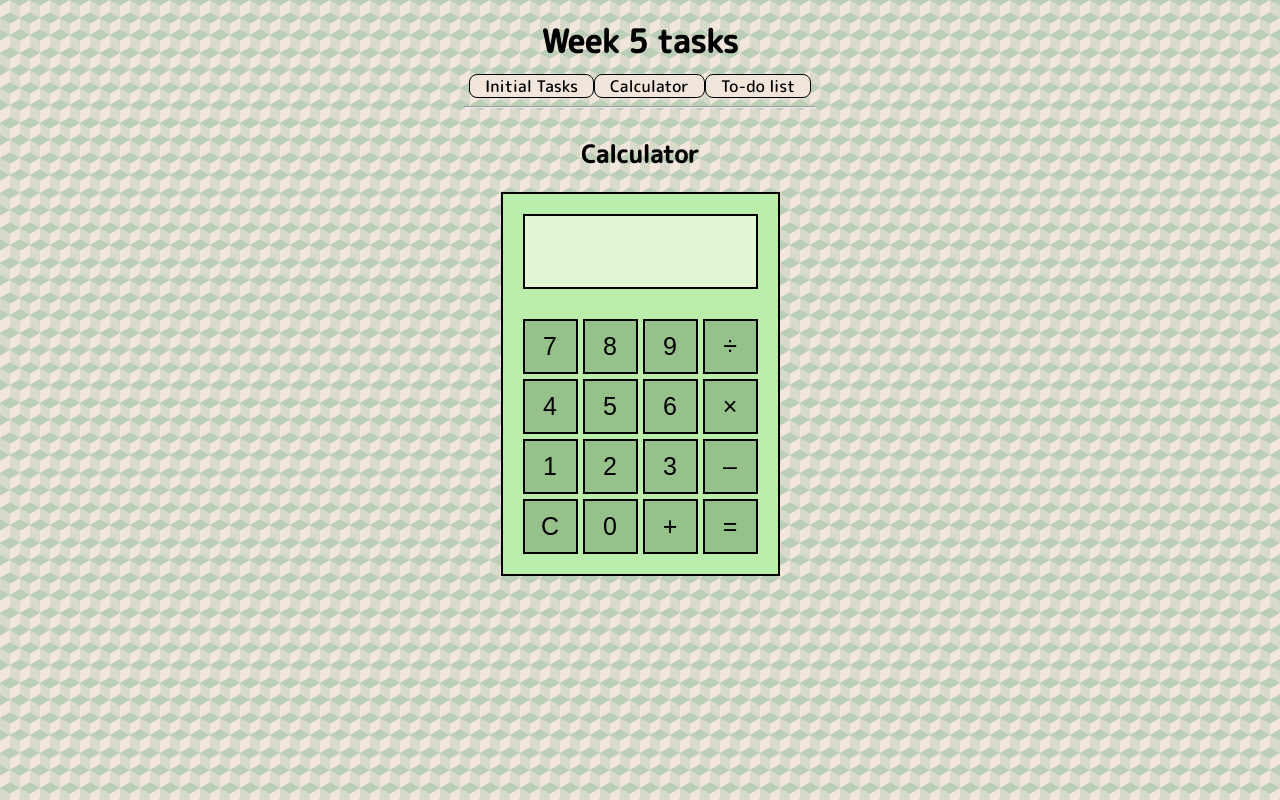
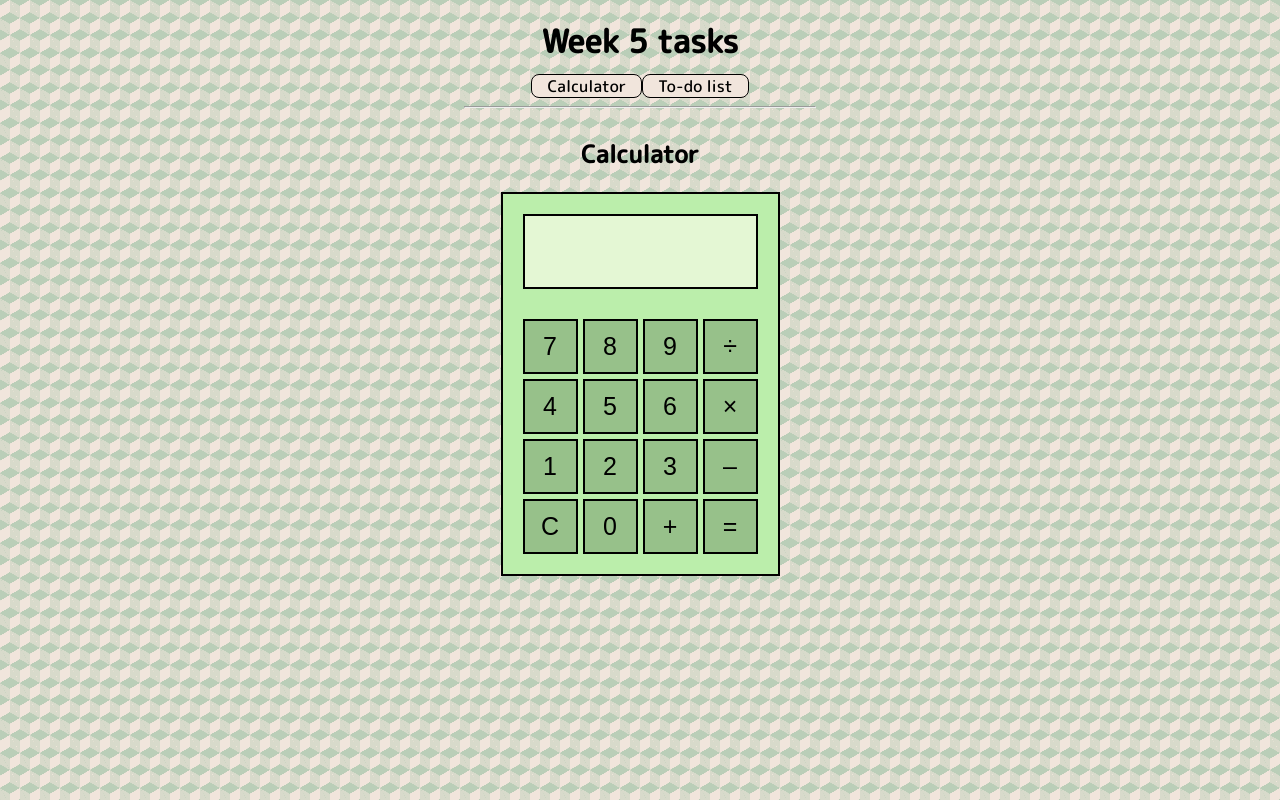
Before and after one commit to rocoriyan/CdNtnWeek5, a React (Vite) app: page /#/ in a window 1280 px wide. Built offline with nearby package versions, Linux system fonts and the light colour scheme.

Commit message:
removed initial tasks section and unneeded imports

```diff
--- a/src/Navbar.jsx
+++ b/src/Navbar.jsx
@@ -5,7 +5,6 @@ import { BrowserRouter, Route, Link } from "react-router-dom";
 function Navbar() {
   return (
     <div className="navbar">
-      <Link to="/initial" className="noStyling"><span>Initial Tasks</span></Link>
       <Link to="/calculator" className="noStyling"><span>Calculator</span></Link>
       <Link to="/todo" className="noStyling"><span>To-do list</span></Link>
     </div>
--- a/src/pages/Calculator.jsx
+++ b/src/pages/Calculator.jsx
@@ -1,5 +1,5 @@
 import { useState } from 'react'
-import { evaluate, index } from 'mathjs'
+import { evaluate } from 'mathjs'
 import '../All.css'
 
 function Calculator() {
--- a/src/pages/InitialTasks.jsx
+++ /dev/null
@@ -1,13 +0,0 @@
-import { useState } from 'react'
-import { evaluate } from 'mathjs'
-import '../All.css'
-
-function InitialTasks() {
-  return (
-    <div className="main initial">
-      <h2>Initial Tasks</h2>
-    </div>
-  )
-}
-
-export default InitialTasks;
--- a/src/pages/Todo.jsx
+++ b/src/pages/Todo.jsx
@@ -1,5 +1,4 @@
 import { useState } from 'react'
-import { evaluate } from 'mathjs'
 import '../All.css'
 import { useRef } from 'react';
 
```
Also changed, not shown: src/App.jsx (+0 -9 lines).
